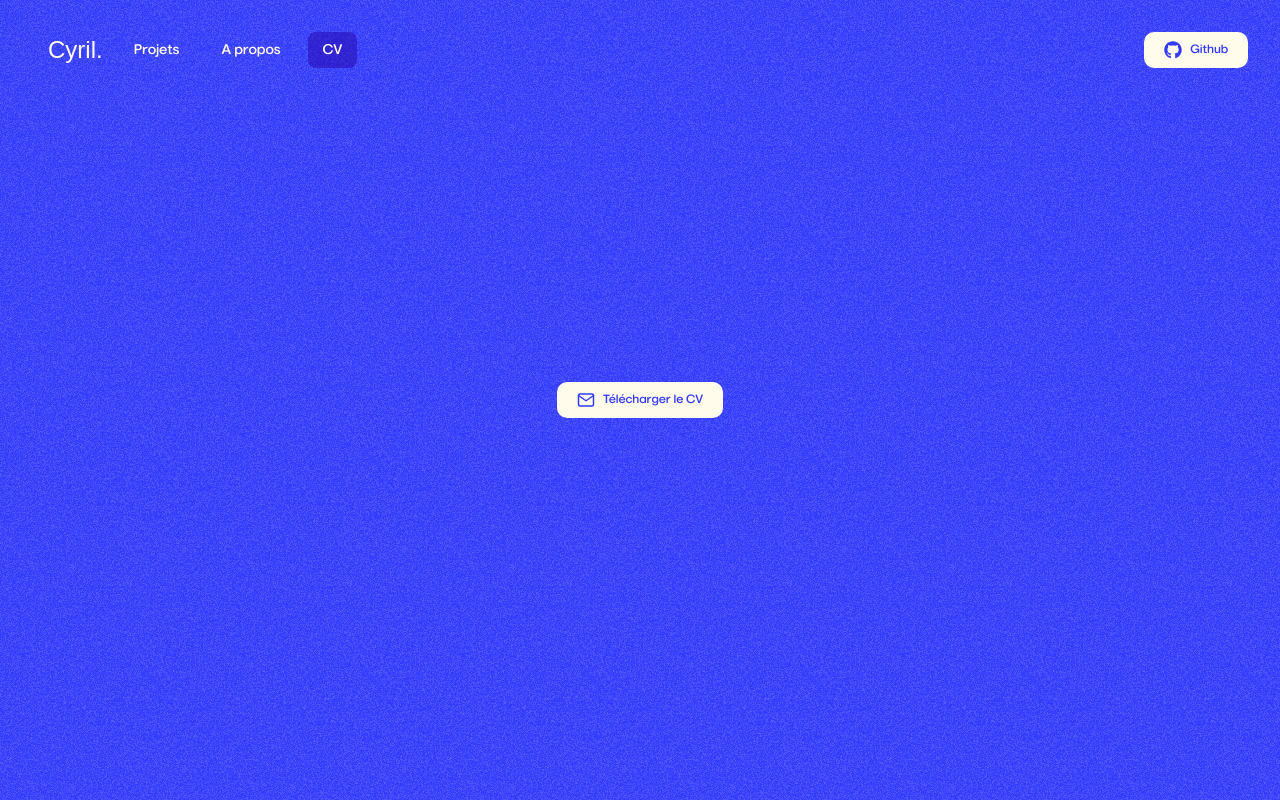
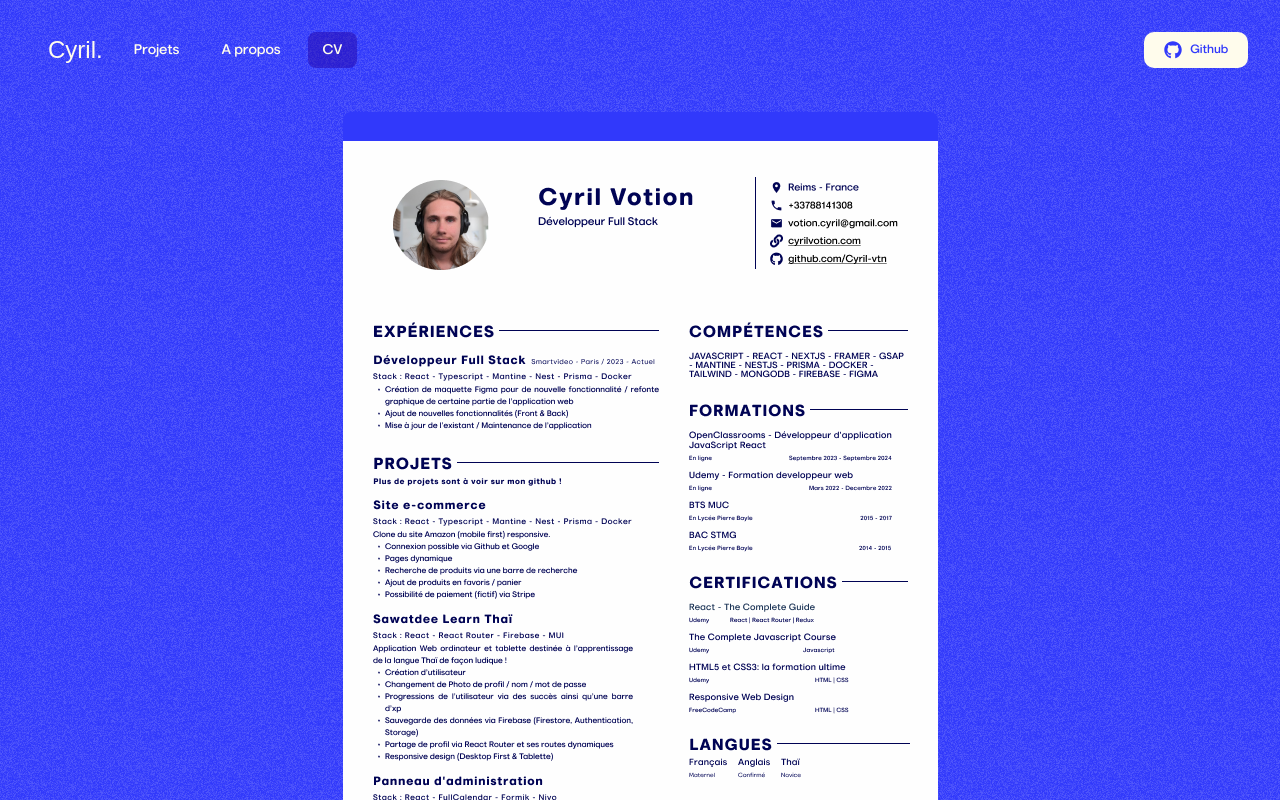
Before and after one commit to Cyril-vtn/portfolio, a Next.js app: page /resume in a window 1280 px wide. Shown: the top 800 px of the page. Built offline with nearby package versions, Linux system fonts and the light colour scheme; a web font is replaced by a local one.

Commit message:
feat: Add Resume page with download button and resume image

```diff
--- a/app/components/Button.tsx
+++ b/app/components/Button.tsx
@@ -4,15 +4,18 @@ export const Button = ({
   text,
   icon,
   cursor = "pointer",
+  onClick,
 }: {
   text?: string;
   icon?: React.ReactNode;
   cursor?: "pointer" | "none";
+  onClick?: () => void;
 }) => {
   return (
     <button
       className={`cursor-none py-1 px-5 bg-brandOffwhite text-brandBlue rounded-[10px] flex items-center gap-2 transition duration-300 ease-in-out hover:shadow-soft hover:scale-105 text-xs font-marlin-medium leading-7 tracking-normal`}
       style={{ cursor }}
+      onClick={onClick}
     >
       {icon}
       <span>{text}</span>
--- a/app/resume/page.tsx
+++ b/app/resume/page.tsx
@@ -4,13 +4,24 @@ import React, { useEffect, useState } from "react";
 import { Button } from "../components/Button";
 import { BsLinkedin } from "react-icons/bs";
 import { FiMail } from "react-icons/fi";
+import Image from "next/image";
 
 export default function Resume() {
   return (
     <main className="overflow-hidden w-full h-full relative">
-      <section className="h-screen w-full flex flex-col gap-8 py-12 justify-center items-center">
-        {/* <iframe src="/resume.pdf" className="w-full h-full" /> */}
-        <Button text="Télécharger le CV" icon={<FiMail size={18} />} />
+      <section className="h-full w-full flex flex-col gap-8 pt-28 justify-center items-center px-11">
+        <Image
+          src="/CYRIL_VOTION_RESUME_FR.png"
+          className="rounded-lg"
+          alt="Cyril Votion resume"
+          width={595}
+          height={842}
+        />
+        <Button
+          text="Télécharger le CV"
+          icon={<FiMail size={18} />}
+          onClick={() => window.open("/CYRIL_VOTION_RESUME_FR.pdf")}
+        />
       </section>
     </main>
   );
```
Also changed, not shown: public/CYRIL_VOTION_RESUME_FR.png (added), 1 other file (tests, documents, lock files or other folders).
